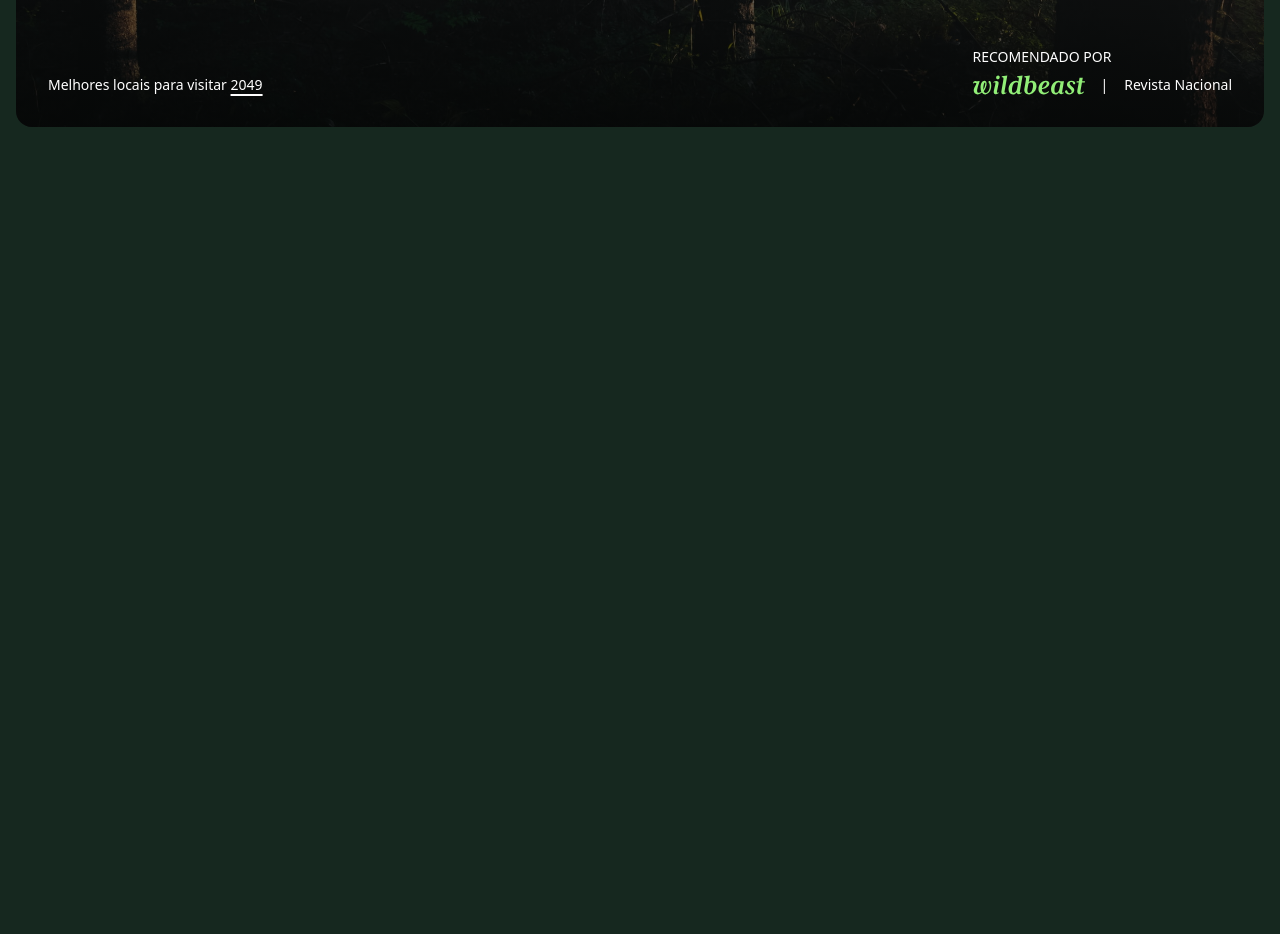
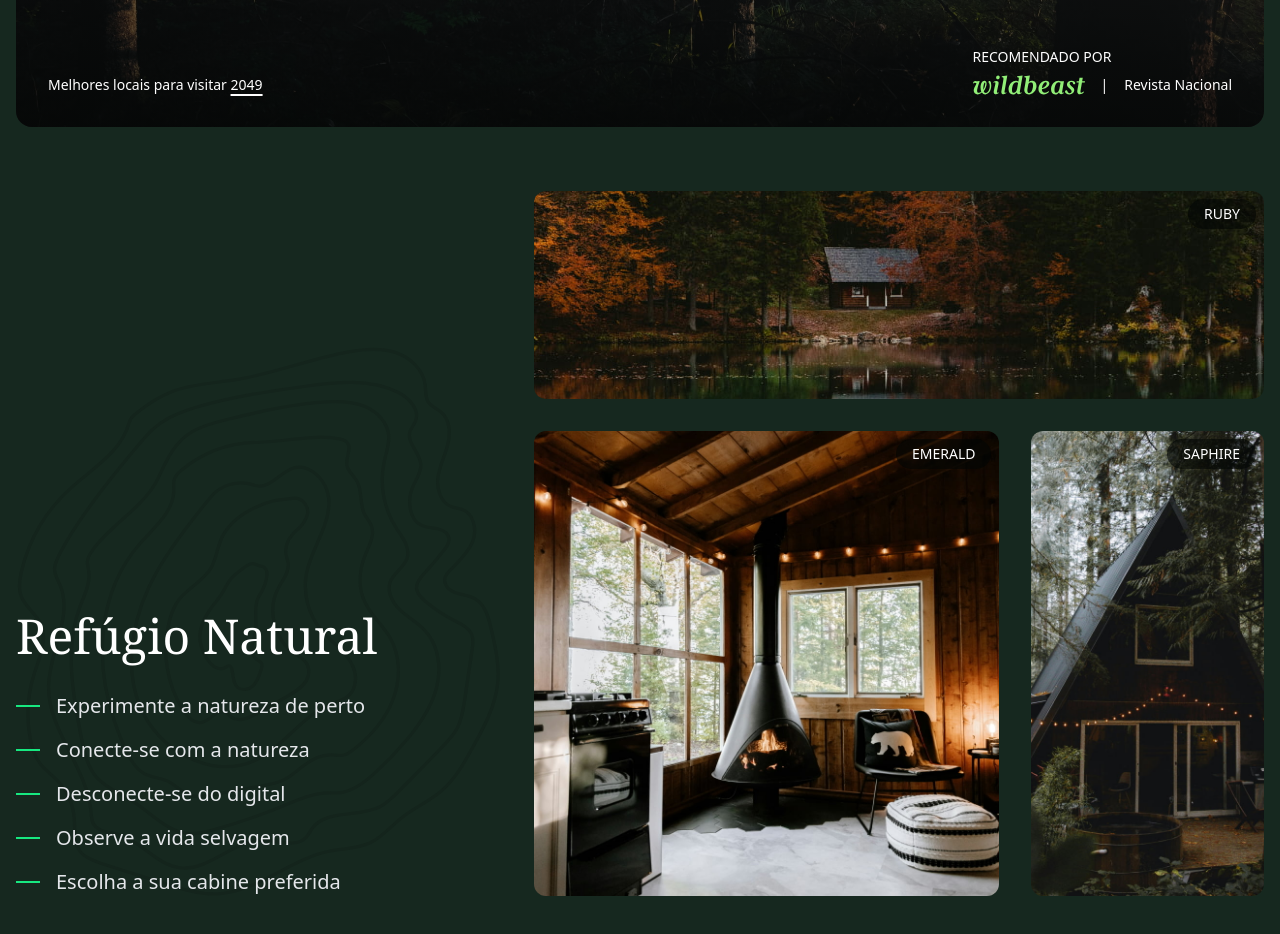
Before and after one commit to Pegasis12/Forest-v4, a website: page src/index.html in a window 1280 px wide. Shown: the part 620-1554 px from the top of the page. Before the commit the page ends 1131 px from the top, so only its background shows below. Drawn offline with Linux system fonts and the light colour scheme.

Commit message:
acomodacoes

```diff
--- a/src/index.html
+++ b/src/index.html
@@ -58,7 +58,9 @@
 
     <main class="container">
       <!-- a imagem vaza com rounded, pra n deixar vazar se usa o overflow-hidden -->
-      <div class="text-white bg-gradient-to-t from-verde-950/80 pt-12 sm:pt-64 px-4 sm:px-8 pb-8 relative rounded-2xl overflow-hidden">
+      <div
+        class="text-white bg-gradient-to-t from-verde-950/80 pt-12 sm:pt-64 px-4 sm:px-8 pb-8 relative rounded-2xl overflow-hidden"
+      >
         <!-- size full cresce o maximo que pode porem distorce, por isso usa object-cover-->
         <!-- inset-0 aplica 0 para todos os lados top, left, richt etc, cubrindo tudo-->
         <img
@@ -76,7 +78,9 @@
             >Reserve Hoje</a
           >
         </div>
-        <h1 class="mb-8 sm:mb-20 font-serif text-4xl sm:text-5xl max-w-screen-sm text-balance">
+        <h1
+          class="mb-8 sm:mb-20 font-serif text-4xl sm:text-5xl max-w-screen-sm text-balance"
+        >
           Venha Experimentar a Vida na Floresta
         </h1>
         <div class="sm:flex justify-between items-end text-sm">
@@ -102,5 +106,76 @@
         </div>
       </div>
     </main>
+
+    <!-- acomodacoes -->
+    <section
+      id="acomodacoes"
+      class="container grid lg:grid-cols-[2fr_3fr] gap-8 pt-16 mb-12 sm:mb-16"
+    >
+     <!-- alinhando o conteudo da grid do texto no final com content-end -->
+      <div
+        class="content-end bg-[url('./img/padrao.svg')] bg-no-repeat bg-contain bg-left-bottom"
+      >
+        <h2 class="text-white mb-8 text-4xl font-serif lg:text-5xl">
+          Refúgio Natural
+        </h2>
+        <!-- poderia ter feito o space entre as li sem o grid e o gap, usando o space-y-4 -->
+        <ul
+          class="text-gray-200 *:flex *:items-center *:gap-4 grid gap-4 sm:text-xl"
+        >
+          <li>
+            <span class="h-0.5 w-6 bg-verde-400 inline-block"></span>Experimente
+            a natureza de perto
+          </li>
+          <li>
+            <span class="h-0.5 w-6 bg-verde-400 inline-block"></span>Conecte-se
+            com a natureza
+          </li>
+          <li>
+            <span class="h-0.5 w-6 bg-verde-400 inline-block"></span
+            >Desconecte-se do digital
+          </li>
+          <li>
+            <span class="h-0.5 w-6 bg-verde-400 inline-block"></span>Observe a
+            vida selvagem
+          </li>
+          <li>
+            <span class="h-0.5 w-6 bg-verde-400 inline-block"></span>Escolha a
+            sua cabine preferida
+          </li>
+        </ul>
+      </div>
+      <div class="grid grid-cols-[2fr_1fr] gap-4 sm:gap-8">
+        <!-- o col-span-full faz a div se expandir ao maximo de todas as colunas criadas -->
+         <!-- usando grid para colocar o nome por cima da imagem: inicia todos os elementos na mesma linha e coluna e posiciona o nome para iniciar da forma que quer cm self-->
+        <div class="col-span-full grid *:col-start-1 *:row-start-1">
+          <!-- limitando a imagem a h-52 para ncrescer tanto de altura, colocando o w-full para ele crescer ao maximo do container e object-cover para n distorcer -->
+          <img
+            class="h-52 w-full object-cover rounded-xl"
+            src="./img/casa1.jpg"
+            alt="casa1"
+          />
+          <!-- posiciona o elemento self pq é um filho, no self-start linha e na coluna justify-self-end e m-2 para da uma margenzinha-->
+          <span class="uppercase text-white rounded-full bg-verde-950/60 px-4 py-2 text-sm/none self-start justify-self-end m-2">Ruby</span>
+        </div>
+        <div class="grid *:col-start-1 *:row-start-1">
+          <!-- size full ao invez de w-full igual a casa 1 pois size cresce para todos os lados -->
+          <img
+            class="size-full object-cover rounded-xl"
+            src="./img/casa2.jpg"
+            alt="casa2"
+          />
+          <span class="uppercase text-white rounded-full bg-verde-950/60 px-4 py-2 text-sm/none self-start justify-self-end m-2">Emerald</span>
+        </div>
+        <div class="grid *:col-start-1 *:row-start-1">
+          <img
+            class="size-full object-cover rounded-xl"
+            src="./img/casa3.jpg"
+            alt="casa3"
+          />
+          <span class="uppercase text-white rounded-full bg-verde-950/60 px-4 py-2 text-sm/none self-start justify-self-end m-2">saphire</span>
+        </div>
+      </div>
+    </section>
   </body>
 </html>
```
Also changed, not shown: src/output.css, 1 other file.
